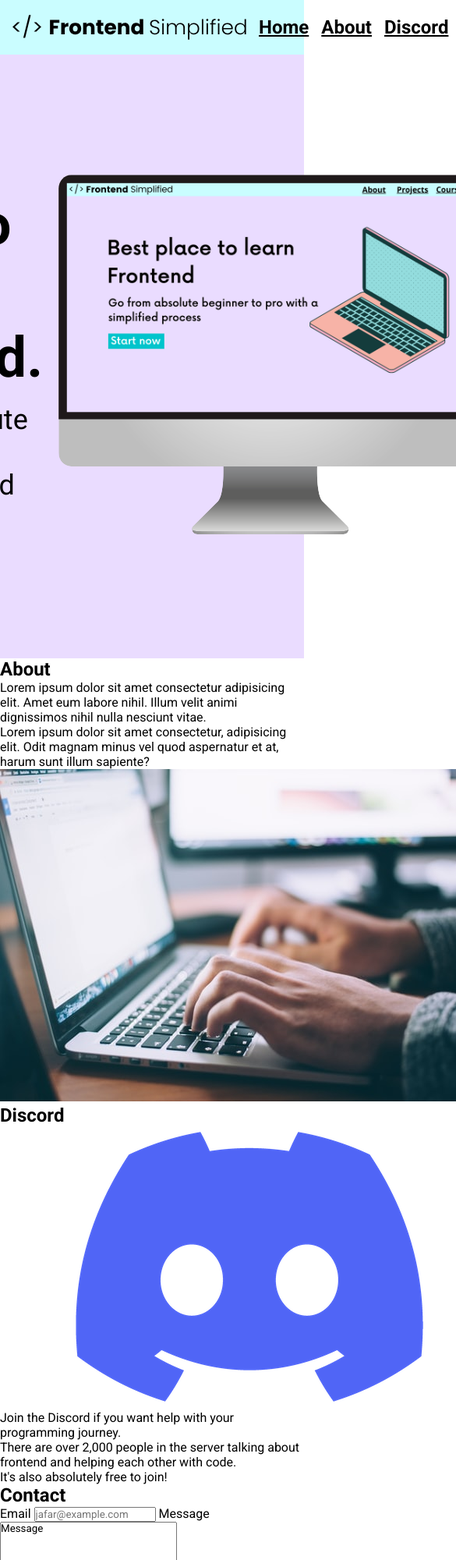
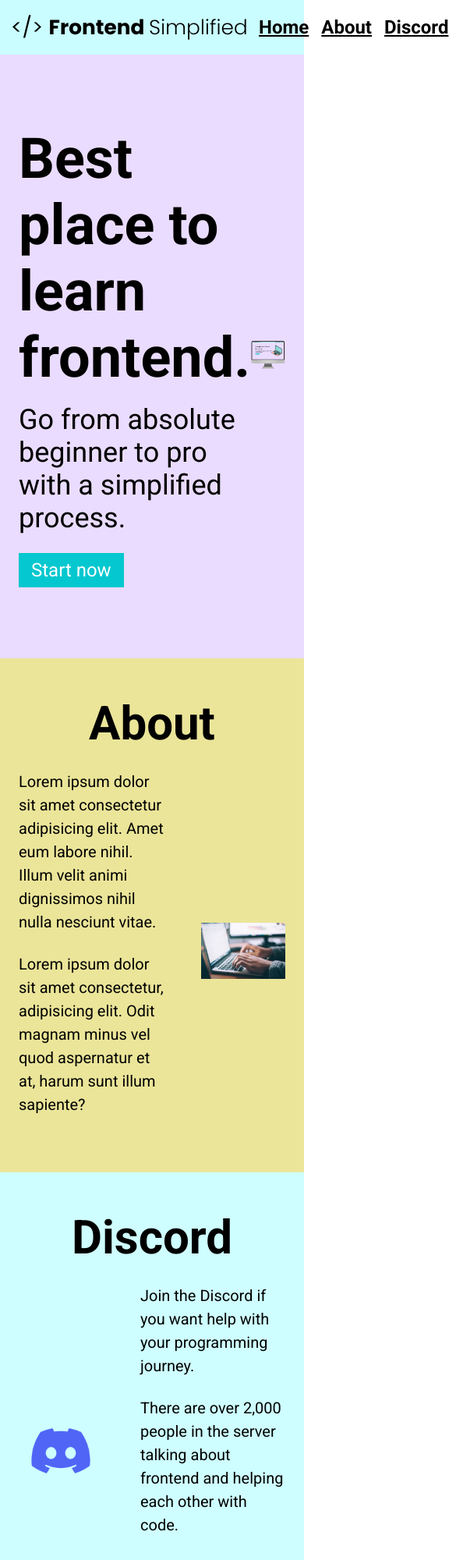
Before and after one commit to mustyAY/Mini-html-css-proj., a plain HTML site: page index.html in a window 390 px wide. Shown: the top 2000 px of the page at 78% size, 585 px wide, since content can reach past the window. Drawn offline with Linux system fonts and the light colour scheme.

Commit message:
all CSS minus responsiveness

```diff
--- a/index.html
+++ b/index.html
@@ -15,7 +15,7 @@
             <li><a href="#home">Home</a></li>
             <li><a href="#about">About</a></li>
             <li><a href="#discord">Discord</a></li>
-            <li><a href="#courses">Courses</a></li>
+            <li><a href="#contact">Contact</a></li>
           </ul>
         </nav>
         <header>
@@ -34,56 +34,68 @@
     <main>
       <section id="about">
           <h2>About</h2>
-          <div>
-            <p>
+          <div class="row">
+
+            <div class="section__description">
+
+              <div class="section__description--wrapper">
+                <p class="section__description--para">
                   Lorem ipsum dolor sit amet consectetur adipisicing elit. Amet eum
                   labore nihil. Illum velit animi dignissimos nihil nulla nesciunt
                   vitae.
                 </p>
-            <p>
+                <p class="section__description--para">
                   Lorem ipsum dolor sit amet consectetur, adipisicing elit. Odit
                   magnam minus vel quod aspernatur et at, harum sunt illum sapiente?
                 </p>
               </div>
-          <figure>
+              <figure class="about__img--wrapper">
                 <img src="./about.jpg" alt="Lptp" />
               </figure>
+            </div>
+          </div>
           </section>
       <section id="discord">
           <h2>Discord</h2>
-          <figure>
+          <div class="row">
+
+            <div class="section__description">
+              <figure class="about__img--wrapper">
                 <img src="./discord.png" alt="Smiley" />
               </figure>
-          <div>
+              <div class="section__description--wrapper">
 
-            <p>
+                <p class="section__description--para">
                   Join the Discord if you want help with your programming journey.
                 </p>
-            <p>
+                <p class="section__description--para">
                   There are over 2,000 people in the server talking about frontend and
                   helping each other with code.
                 </p>
-            <p>It's also absolutely free to join!</p>
+                <p class="section__description--para">It's also absolutely free to join!</p>
+              </div>
+            </div>
           </div>
           </section>
       <section id="contact">
         <h2>Contact</h2>
         <form action="">
           <label for="">Email</label>
-          <input type="text" placeholder="jafar@example.com" />
+          <input type="email" placeholder="musty@example.com" />
           <label for="">Message</label>
-          <textarea name="" id="" cols="30" rows="10">Message</textarea>
+          <textarea name="" id="" cols="30" rows="10" placeholder="Cool website, let's get connected!"></textarea>
+          <button>Contact Us!</button>
         </form>
-        <button>Submit</button>
+
       </section>
     </main>
     <footer>
-      <img src="./FES.svg" alt="FES" />
-      <div>
-        <a href="#home">Home</a>
-        <a href="#about">About</a>
-        <a href="#discord">Discord</a>
-        <a href=>Courses</a>
+      <img class="footer__logo" src="./FES.svg" alt="FES" />
+      <div class = "footer__links">
+        <a class = "footer__link" href="#home">Home</a>
+        <a class = "footer__link" href="#about">About</a>
+        <a class = "footer__link" href="#discord">Discord</a>
+        <a class = "footer__link" href= "#contact">Contact</a>
       </div>
       <p>Copyright Frontend Simplified</p>
     </footer>
--- a/styles.css
+++ b/styles.css
@@ -3,7 +3,7 @@
     padding: 0;
     margin: 0;
     box-sizing: border-box;
-    font-family: 'Roboto', sans-serif;;
+    font-family: 'Roboto', sans-serif;
 }
 
 nav{
@@ -63,8 +63,124 @@ li{
 
 .row{
     width: 100%;
-    max-width: 13000px;
+    max-width: 1300px;
+    margin: 0 auto;
     display: flex;
     align-items: center;
     justify-content: center;
 }
+
+#about,
+#discord,
+#contact,
+footer
+{
+    padding: 48px 0;
+}
+
+/*
+
+ABOUT
+
+*/
+
+#about{
+    background-color: rgb(235, 229, 153);
+}
+
+h2{
+    font-size: 60px;
+    text-align: center;
+    margin-bottom: 24px;
+}
+
+.section__description{
+    display: flex;
+    justify-content: center;
+    align-items: center;
+}
+
+.about__img--wrapper{
+    width: 40%;
+}
+
+img{
+    width: 100%
+}
+
+.section__description--wrapper{
+    width: 60%;
+}
+
+.about__img--wrapper,
+.section__description--wrapper{
+    padding: 0 24px;
+}
+
+.section__description--para{
+    font-size: 20px;
+    line-height: 1.5;
+    margin-bottom: 24px;
+}
+
+
+/*
+
+DISCORD
+
+*/
+
+#discord{
+    background-color: #cefeff;
+}
+
+/*
+
+CONTACT
+
+*/
+
+#contact{
+    background-color: #dce9ff;
+}
+
+form{
+    width: 100%;
+    max-width: 600px;
+    display: flex;
+    flex-direction: column;
+    margin: 0 auto;
+}
+
+input, textarea{
+    margin-bottom: 24px;
+    font-size: 20px;
+    padding: 6px 12px;
+}
+
+/*
+
+CONTACT
+
+*/
+
+footer {
+    background-color: #aaf5ff;
+    display: flex;
+    flex-direction: column;
+    align-items: center;
+
+}
+
+.footer__logo{
+    max-width: 480px;
+    margin-bottom: 16px;
+}
+
+.footer__links{
+    margin-bottom: 32px;
+}
+
+.footer__link{
+    padding: 0 16px;
+}
```
Lines whose indentation alone changed are shown as unchanged.
